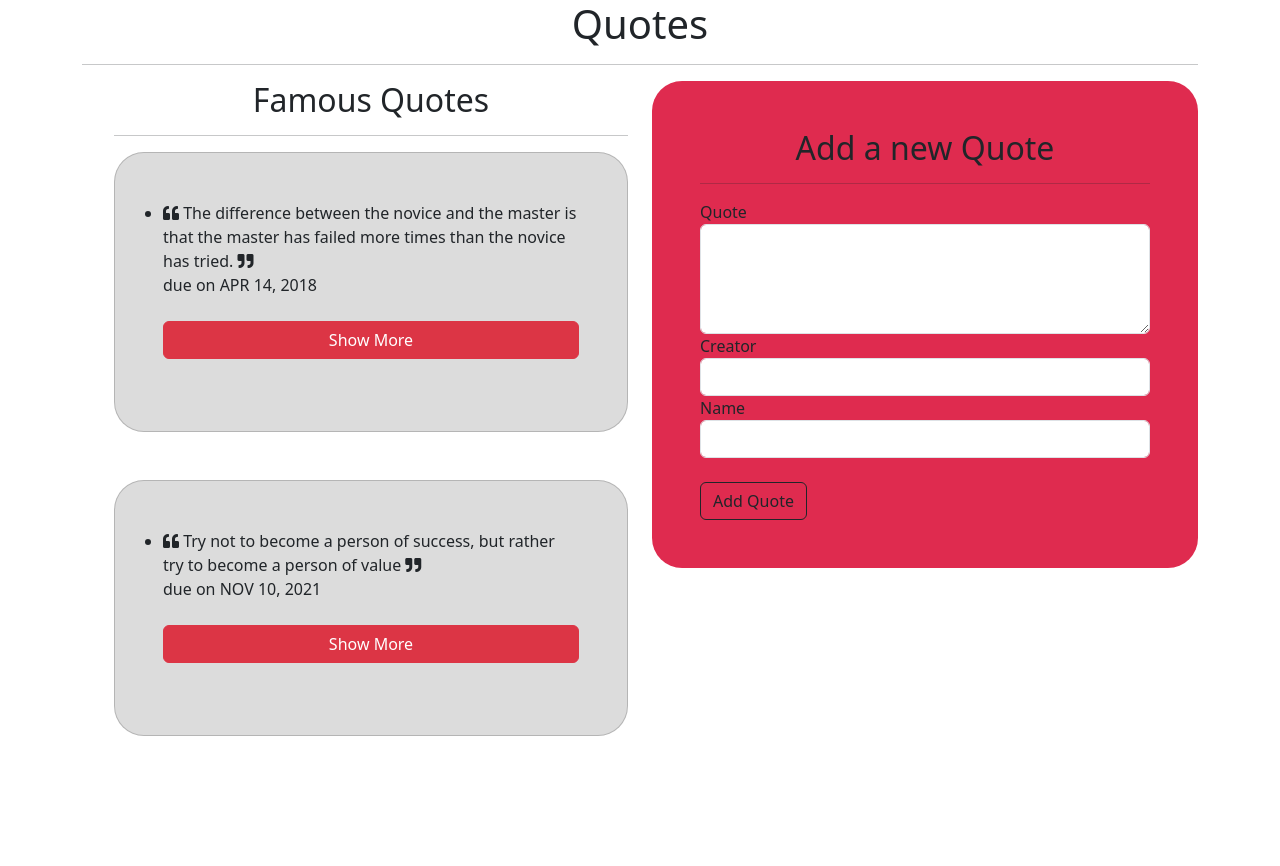
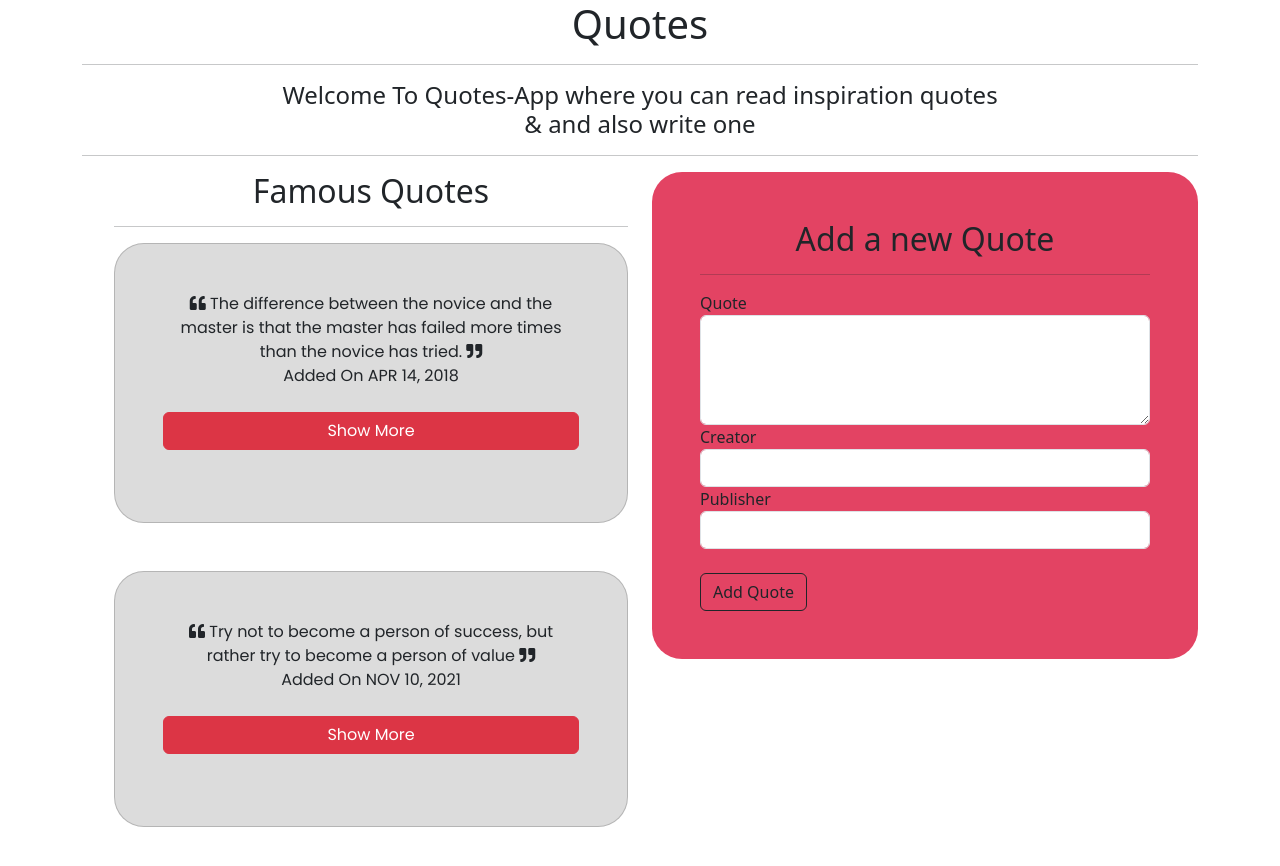
Before and after one commit to derrickmacharia/Quotes-App, an Angular app: page / in a window 1280 px wide. Shown: the top 866 px of the page. Before the commit the page ends 800 px from the top, so only its background shows below. Built offline with nearby package versions, Linux system fonts and the light colour scheme.

Commit message:
final functionality

```diff
--- a/package.json
+++ b/package.json
@@ -19,6 +19,7 @@
     "@angular/platform-browser-dynamic": "~12.2.0",
     "@angular/router": "~12.2.0",
     "rxjs": "~6.6.0",
+    "swiper": "^7.0.8",
     "tslib": "^2.3.0",
     "zone.js": "~0.11.4"
   },
--- a/src/app/app.component.css
+++ b/src/app/app.component.css
@@ -0,0 +1,6 @@
+body{
+    padding: 0;
+    margin: 0;
+    box-sizing: border-box;
+    font-family: 'Poppins', sans-serif;
+}
--- a/src/app/app.module.ts
+++ b/src/app/app.module.ts
@@ -1,6 +1,8 @@
 import { NgModule } from '@angular/core';
 import { BrowserModule } from '@angular/platform-browser';
 import { FormsModule } from '@angular/forms';
+import { SwiperModule } from 'swiper/angular';
+
 
 import { AppRoutingModule } from './app-routing.module';
 import { AppComponent } from './app.component';
@@ -22,7 +24,8 @@ import { VotesDirective } from './votes.directive';
   imports: [
     BrowserModule,
     AppRoutingModule,
-    FormsModule
+    FormsModule,
+    SwiperModule
   ],
   providers: [],
   bootstrap: [AppComponent]
--- a/src/app/quote-form/quote-form.component.css
+++ b/src/app/quote-form/quote-form.component.css
@@ -1,5 +1,5 @@
 .forms{
-    background: rgba(220, 20, 60, 0.9);
+    background: rgba(220, 20, 60, 0.8);
     padding: 3rem;
     border-radius: 30px;
 }
--- a/src/app/quote-form/quote-form.component.html
+++ b/src/app/quote-form/quote-form.component.html
@@ -15,7 +15,7 @@
         </div>
         <div class="form-group">
 
-            <label for="Name">Name</label>
+            <label for="Name">Publisher</label>
             <input type="text" required class="form-control" id="name" [(ngModel)]="newQuote.yourName" name="yourName" #creator="ngModel" required>
 
         </div>
--- a/src/app/quote-form/quote-form.component.ts
+++ b/src/app/quote-form/quote-form.component.ts
@@ -10,6 +10,7 @@ export class QuoteFormComponent implements OnInit {
 
   newQuote = new Quotes(0,"","", "",new Date());
   @Output() addQuote = new EventEmitter<Quotes>();
+
   submitQuote(){
     this.addQuote.emit(this.newQuote);
   }
--- a/src/app/quote/quote.component.css
+++ b/src/app/quote/quote.component.css
@@ -3,7 +3,11 @@
     background: gainsboro;
     margin-bottom: 3rem;
     border-radius: 30px;
+    font-family: 'Poppins', sans-serif;
 }
 .card:hover{
     box-shadow: 0 0 10px rgba(220, 20, 60, 0.6), 0 0 20px rgba(220, 20, 60, 0.6), 0 0 40px rgba(220, 20, 60, 0.6);
 }
+li {
+    list-style: none;
+}
--- a/src/app/quote/quote.component.html
+++ b/src/app/quote/quote.component.html
@@ -1,15 +1,19 @@
 <div class="container">
-    <h1 class="text-center">Quotes</h1>
+    <div class="head text-center">
+           <h1 class="text-center">Quotes</h1>
+           <hr>
+    <h4 >Welcome To Quotes-App where you can read inspiration quotes <br> & and also write one</h4>
+    </div>
     <hr>
     <div class="row">
-        <div class="col-md-6">
+        <div class="col-md-6 text-center cards">
             <ul>
                 <h2 class="text-center">Famous Quotes</h2>
                 <hr>
                 <div *ngFor='let quote of quotes;let i = index' class="card">
                     <li><i class="fas fa-quote-left"></i>
                         {{quote.name}} <i class="fas fa-quote-right"></i> <br>
-                         due on {{quote.completeDate|date|uppercase}}
+                         Added On {{quote.completeDate|date|uppercase}}
                     </li>
                     &nbsp;&nbsp;&nbsp;
                     <button (click)='toggleDetails(i)' class="btn btn-danger">Show More</button>
@@ -22,6 +26,6 @@
         </div>
         <div class="col-md-6">
             <app-quote-form (addQuote)="addNewQuote($event)"></app-quote-form>
-          </div>
+        </div>
     </div>
 </div>
--- a/src/index.html
+++ b/src/index.html
@@ -6,6 +6,9 @@
   <title>Quotes</title>
   <base href="/">
   <meta name="viewport" content="width=device-width, initial-scale=1">
+  <style>
+    @import url('https://fonts.googleapis.com/css2?family=Poppins&display=swap');
+  </style>
   <link rel="icon" type="image/x-icon" href="favicon.ico">
 </head>
 <body>
```
Also changed, not shown: src/styles.css (line endings or trailing spaces), 1 other file (tests, documents, lock files or other folders).
